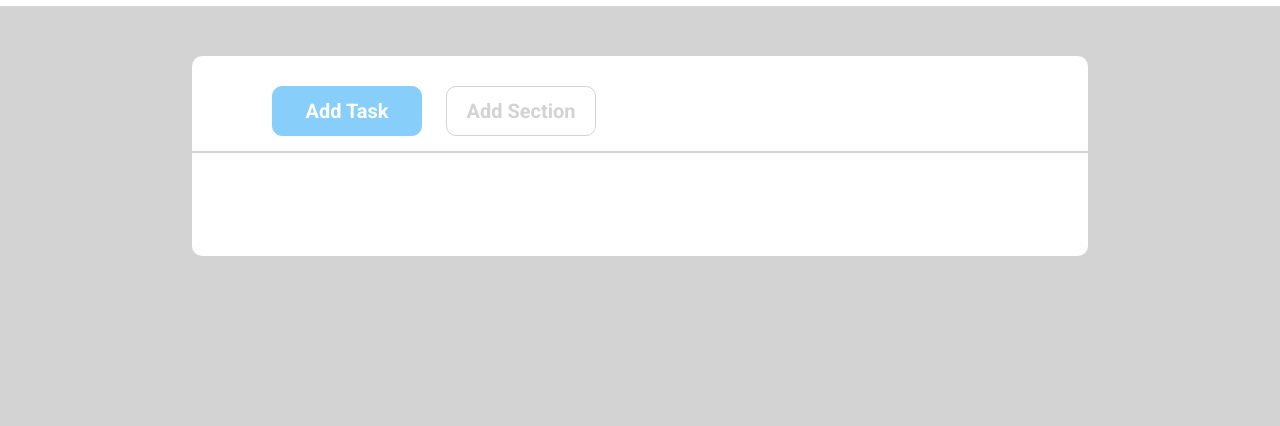
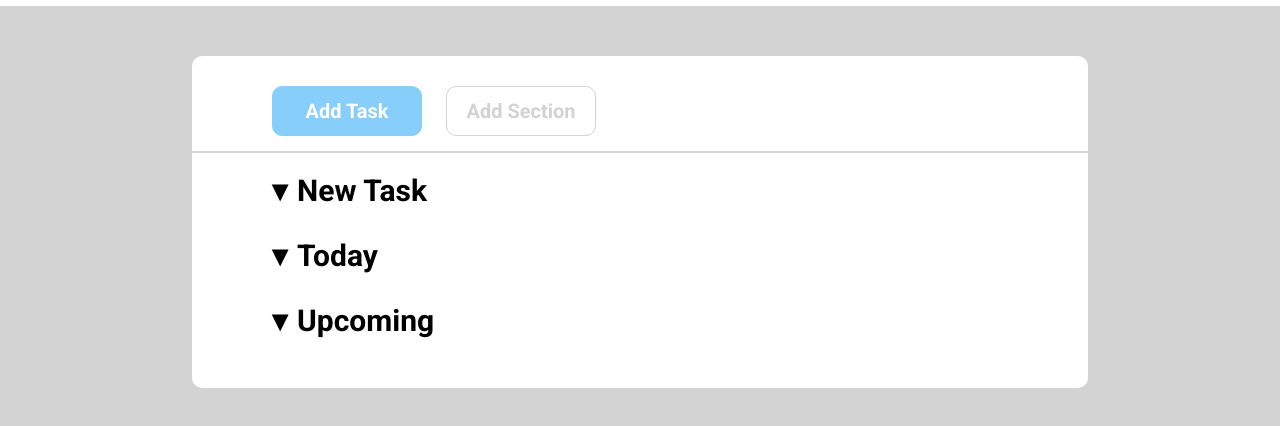
Before and after one commit to filippo1996/html-css-toboolist, a plain HTML site: page index.html in a window 1280 px wide. Shown: the part 94-520 px from the top of the page. Drawn offline with Linux system fonts and the light colour scheme.

Commit message:
add list nel container

```diff
--- a/css/style.css
+++ b/css/style.css
@@ -61,7 +61,6 @@ header{
 
 main .container{
     background-color: white;
-    height: 200px; /* da cancellare*/
     width: 70%;
     margin: auto;
     border-radius: 10px;
@@ -74,3 +73,22 @@ main .container{
 .filter button{
     margin-right: 20px;
 }
+
+.container .list{
+    padding: 20px 0 20px 80px ;
+}
+
+.list ul{
+    list-style: none;
+    margin-bottom: 30px;
+}
+
+.list li::before{
+    content: '\25BE';
+    margin-right: 10px;
+}
+
+.list li{
+    font-size: 30px;
+    font-weight: 700;
+}
--- a/index.html
+++ b/index.html
@@ -25,6 +25,17 @@
                 <button class="button-xl">Add Section</button>
             </div>
             <hr>
+            <div class="list">
+                <ul>
+                    <li>New Task</li>
+                </ul>
+                <ul>
+                    <li>Today</li>
+                </ul>
+                <ul>
+                    <li>Upcoming</li>
+                </ul>
+            </div>
         </div>
     </main>
     <!-- fine contenuto del corpo -->
```
